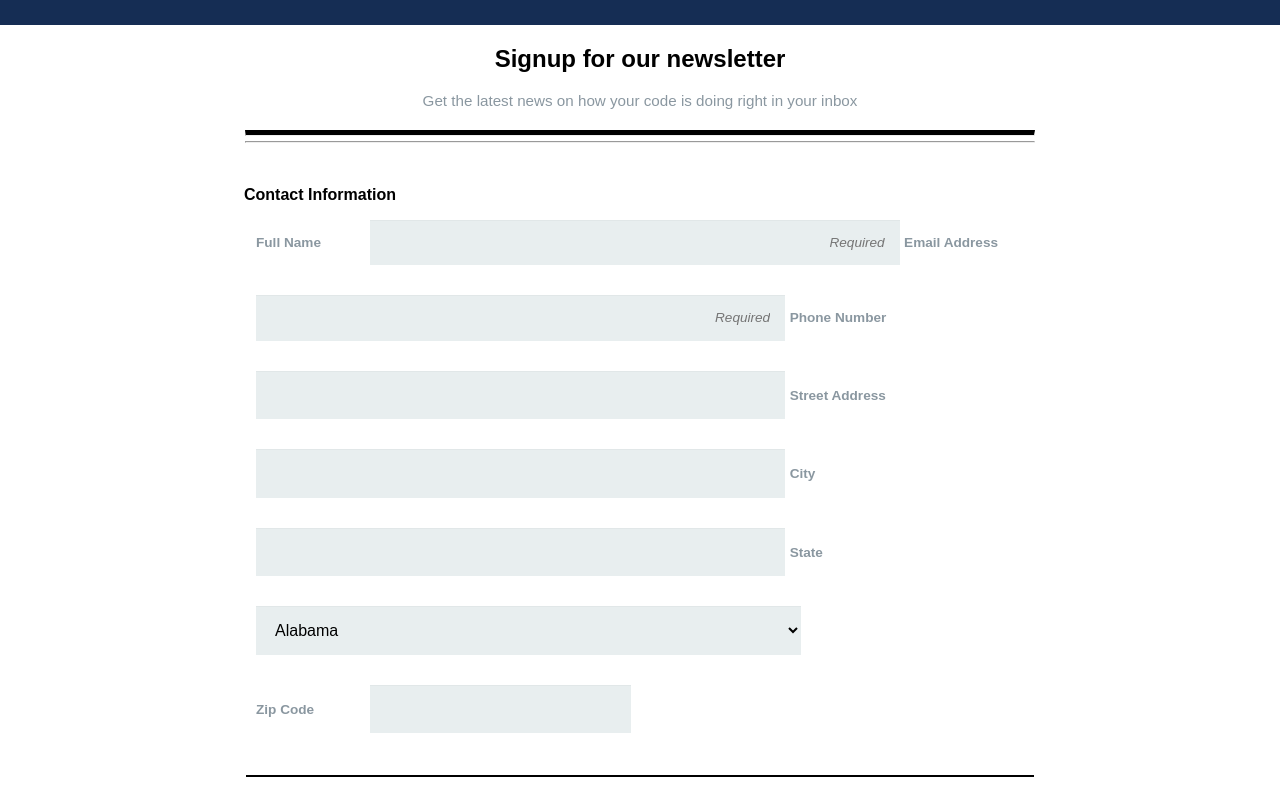
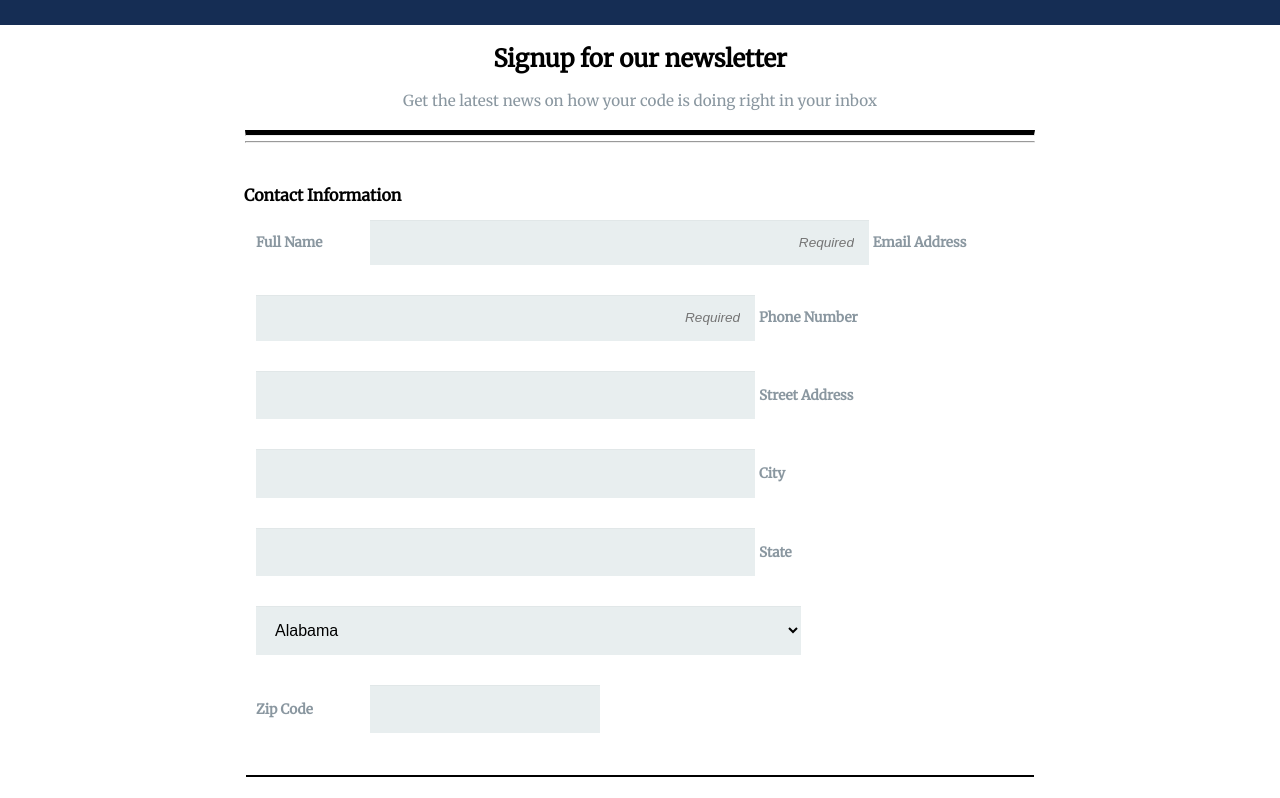
Before and after one commit to adamtre9115/Registration_Form_Project_3, a plain HTML site: page index.html in a window 1280 px wide. Shown: the part 73-871 px from the top of the page. Drawn offline with Linux system fonts and the light colour scheme.

Commit message:
CSS Validation Update

```diff
--- a/css/styles.css
+++ b/css/styles.css
@@ -1,6 +1,7 @@
-*-webkit-box-sizing: border-box;
--moz-box-sizing: border-box;
+
+* {
 box-sizing: border-box;
+}
 
 /*-------Base Styles-----*/
 
```
